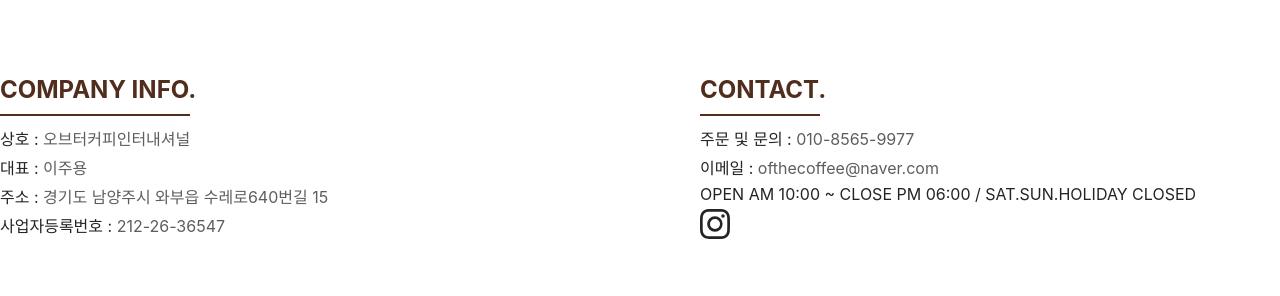
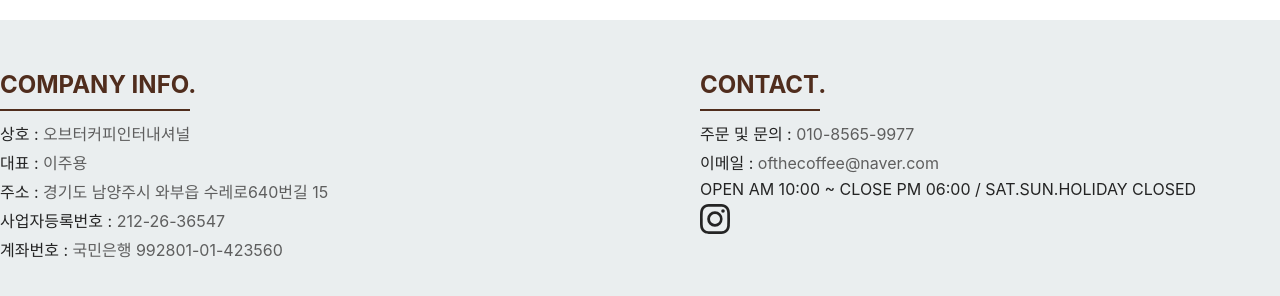
Before and after one commit to SungSeokMin/Of-The-Coffee, a React (Create React App) app: page / in a window 1280 px wide. Shown: the part 2634-2930 px from the top of the page. Built offline with nearby package versions, Linux system fonts and the light colour scheme.

Commit message:
계좌번호 추가

```diff
--- a/src/App.js
+++ b/src/App.js
@@ -1,14 +1,19 @@
 import './App.css';
 import Header from './page/Header';
 import Home from './page/Home';
+import { Route } from 'react-router-dom';
+import Almond from './components/Almond';
+import Footer from './page/Footer';
 
 function App() {
   return (
     <div className="App">
       <Header />
       <div className="innerContainer">
-        <Home />
+        <Route path="/" component={Home} exact />
+        <Route path="/Almond" component={Almond} exact />
       </div>
+      <Footer />
     </div>
   );
 }
--- /dev/null
+++ b/src/components/Almond.js
@@ -0,0 +1,15 @@
+import React from 'react';
+
+const Almond = () => {
+  return (
+    <div style={{ width: '1000px', height: '100%', margin: '0 auto' }}>
+      <img
+        src="/images/aa.jpg"
+        alt=""
+        style={{ width: '100%', height: '100%' }}
+      />
+    </div>
+  );
+};
+
+export default Almond;
--- a/src/css/Footer.module.css
+++ b/src/css/Footer.module.css
@@ -1,8 +1,15 @@
+.outline {
+  width: 100%;
+  height: 300px;
+  background-color: #eaeeef;
+}
+
 .footerContainer {
-  width: 100%;
-  height: 250px;
+  width: 1400px;
+  height: 100%;
+  margin: 0 auto;
   display: flex;
-  margin-top: 200px;
+  margin-top: 150px;
 }
 
 .footerContainer a {
@@ -23,8 +30,9 @@
 }
 
 .footerContainer > .companyInfo,
-.contactInfo {
+.footerContainer > .contactInfo {
   color: #5e5e5e;
+  margin-top: 50px;
 }
 
 .footerContainer > .companyInfo {
--- a/src/page/Footer.js
+++ b/src/page/Footer.js
@@ -1,10 +1,10 @@
 import React from 'react';
 import styles from '../css/Footer.module.css';
 import { BsInstagram } from 'react-icons/bs';
-import { Link } from 'react-router-dom';
 
 const Footer = () => {
   return (
+    <div className={styles.outline}>
       <div className={styles.footerContainer}>
         <div className={styles.companyInfo}>
           <h2>COMPANY INFO.</h2>
@@ -20,6 +20,9 @@ const Footer = () => {
           </div>
           <div>
             <span>사업자등록번호 :</span> 212-26-36547
+          </div>
+          <div>
+            <span>계좌번호 :</span> 국민은행 992801-01-423560
           </div>
         </div>
         <div className={styles.contactInfo}>
@@ -45,6 +48,7 @@ const Footer = () => {
           </div>
         </div>
       </div>
+    </div>
   );
 };
 
--- a/src/page/Home.js
+++ b/src/page/Home.js
@@ -1,6 +1,5 @@
 import React from 'react';
 import AboutCompany from './AboutCompany';
-import Footer from './Footer';
 import ImageSlide from './ImageSlide';
 import Items from './Items';
 
@@ -11,7 +10,6 @@ const Home = () => {
         <AboutCompany />
         <ImageSlide />
         <Items />
-        <Footer />
       </div>
     </>
   );
```
Also changed, not shown: public/images/aa.jpg (added). Lines whose indentation alone changed are shown as unchanged.
